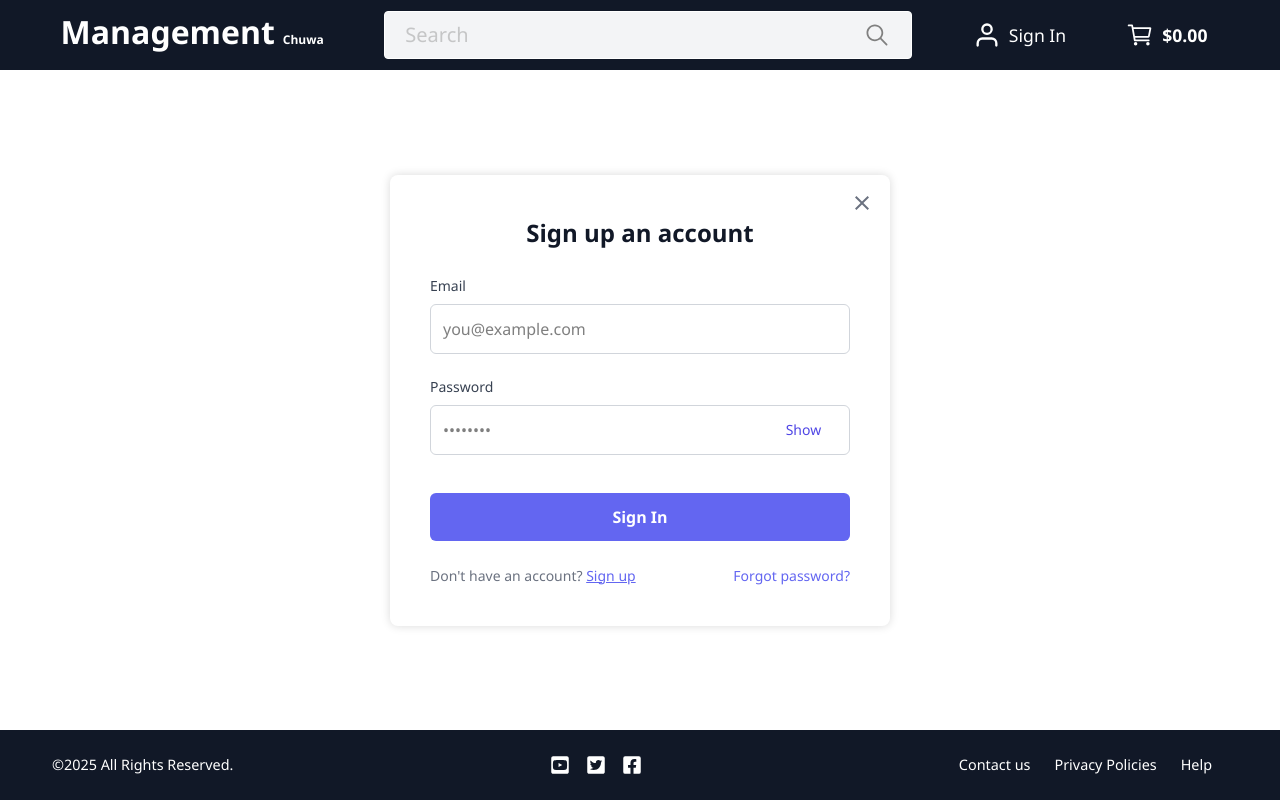
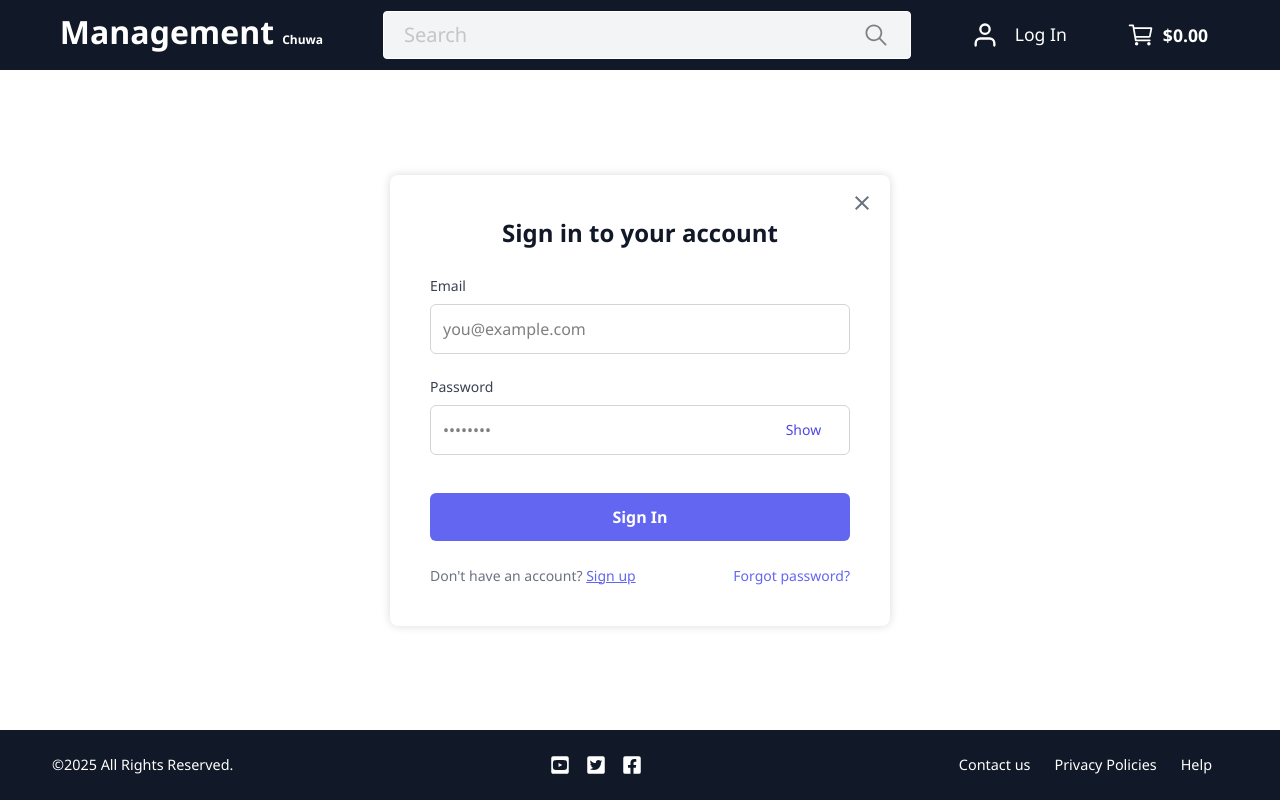
Before and after one commit to sierracheng/chuwa-project-1, a React (Vite) app: page /login in a window 1280 px wide. Built offline with nearby package versions, Linux system fonts and the light colour scheme.

Commit message:
signin button refine

```diff
--- /dev/null
+++ b/src/components/AuthButton.css
@@ -0,0 +1,23 @@
+.header-user {
+  display: flex;
+  align-items: center;
+  gap: 8px;
+}
+.header-user .signin-button {
+  color: white;
+  text-decoration: none;
+  font-weight: 500;
+  display: inline-flex;
+}
+.header-user .logout-button {
+  color: white;
+  text-decoration: none;
+  font-weight: 500;
+  display: inline-flex;
+}
+
+.icon {
+  color: white;
+  font-size: 1.5rem;
+  margin-right: 1rem;
+}
--- /dev/null
+++ b/src/components/AuthButton.tsx
@@ -0,0 +1,41 @@
+import { useDispatch, useSelector } from "react-redux";
+import { selectIsLogin, setIsLogin, setRole } from "../features/authenticate/authenticate";
+import { logoutUser } from "../back-end/APITesting/Auth";
+import { Link } from "react-router-dom";
+import { icons } from "../constants/icons";
+import "./AuthButton.css"; // Assuming you have a CSS file for styling the AuthButton component
+
+/**
+ * AuthButton component handles user authentication state.
+ * It displays a login button if the user is not logged in,
+ * and a logout button if the user is logged in.
+ */
+
+const AuthButton = () => {
+    const dispatch = useDispatch();
+    const isLogin = useSelector(selectIsLogin);
+
+    const handleLogout = () =>{
+        logoutUser();
+        dispatch(setIsLogin(false));
+        dispatch(setRole(''));
+    }
+
+    return (
+        <div className="header-user">
+            {isLogin ? (
+                <button className="logout-button" onClick={handleLogout}>
+                    <div className="icon">{icons.USER_CHECK}</div>
+                    <div>Log Out</div>
+                </button>
+            ) : (
+                <Link to="/login" className="signin-button">
+                    <div className="icon">{icons.USER}</div>
+                    <div>Log In</div>
+                </Link>
+            )}
+        </div>
+    )
+};
+
+export default AuthButton;
--- a/src/components/Header.tsx
+++ b/src/components/Header.tsx
@@ -1,14 +1,14 @@
 import { Link } from "react-router-dom";
 import "./Layout.css";
 import { icons } from "../constants/icons";
+import AuthButton from "./AuthButton";
+
 
 
 /**
  * TODO:
- * 1. Add icons
- * 2. Link "Management" to the home page
- * 3. Link "Sign in" to the sign in page
- * 4. Implement Search bar
+ * 1. link auth with the header -useicons/signin->log out
+ * 2. link with redux reducer
  */
 const Header = () => {
   return (
@@ -32,12 +32,7 @@ const Header = () => {
             </Link>
           </div>
           <div className="header-actions">
-            <div className="header-user">
-              {icons.USER}
-              <Link to="/signin" className="signin-button">
-                Sign In
-              </Link>
-            </div>
+            <AuthButton />
             <button className='cart-button'>
               {icons.CART}
               <span className="cart-amount">$0.00</span>
@@ -75,12 +70,7 @@ const Header = () => {
             </button>
           </div>
           <div className="header-actions">
-          <div className="header-user">
-            {icons.USER}
-            <Link to="/signin" className="signin-button">
-              Sign In
-            </Link>
-          </div>
+            <AuthButton />
           <button className='cart-button'>
             {icons.CART}
             <span className="cart-amount">$0.00</span>
--- a/src/components/Layout.css
+++ b/src/components/Layout.css
@@ -111,12 +111,6 @@
   border-radius: 4px;
   border-width: 1px;    /* Needs border-style and border-color to actually show */
   padding: 12px;
-}
-
-.header-user {
-  display: flex;
-  align-items: center;
-  gap: 8px;
 }
 
 .search-input {
--- a/src/constants/icons.tsx
+++ b/src/constants/icons.tsx
@@ -7,6 +7,7 @@ import { IoCartOutline } from "react-icons/io5";
 import { MdErrorOutline } from "react-icons/md";
 import { IoMdClose } from "react-icons/io";
 import { MdMarkEmailRead } from "react-icons/md";
+import { FiUserCheck } from "react-icons/fi";
 
 /**
  * TODO:
@@ -23,4 +24,5 @@ export const icons = {
   ERROR: <MdErrorOutline />,
   CLOSE: <IoMdClose />,
   EMAIL_SUCCESS: <MdMarkEmailRead />,
+  USER_CHECK: <FiUserCheck />,
 };
--- a/src/pages/loginPage/LoginPage.tsx
+++ b/src/pages/loginPage/LoginPage.tsx
@@ -78,7 +78,7 @@ export function LoginPage() {
   return (
     <Card handleClose={handleClose}>
       <div className="login-container">
-        <h2 className="login-title">Sign up an account</h2>
+        <h2 className="login-title">Sign in to your account</h2>
 
         <form className="login-form" onSubmit={handleSubmit}>
           <div className={`${emailError ? "" : "form-group"}`}>
```
Also changed, not shown: src/pages/UpdatePasswordPage/SuccessfulPage.tsx (+6 -5 lines).
